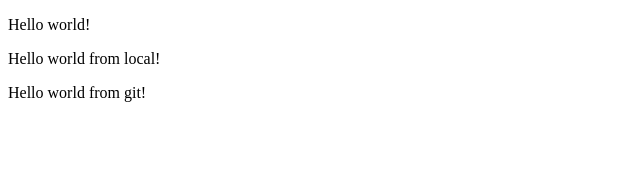
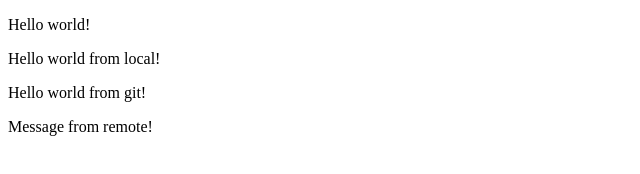
Before and after one commit to splucena/Test_Webinar, a plain HTML site: page index.html in a window 1280 px wide. Shown: the whole page, without its empty margins (0-640 px from the left). Drawn offline with Linux system fonts and the light colour scheme.

Commit message:
merge conflict

```diff
--- a/index.html
+++ b/index.html
@@ -11,6 +11,7 @@
     <p>Hello world!</p>
     <p>Hello world from local!</p>
     <p>Hello world from git!</p>
+    <p>Message from remote!</p>
 </body>
 
 </html>
```
